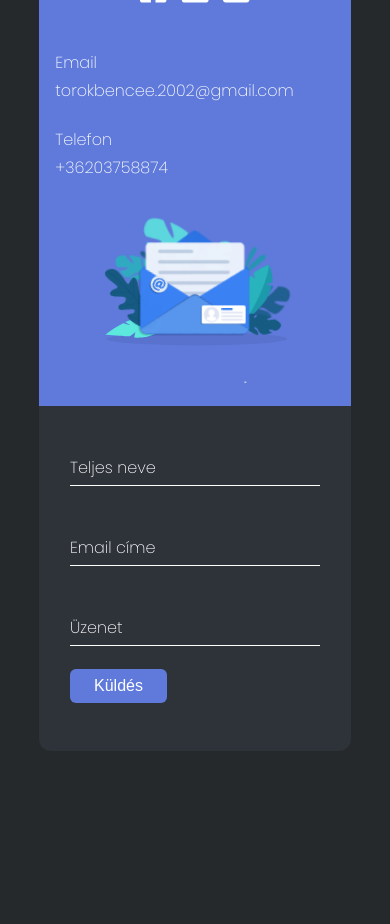
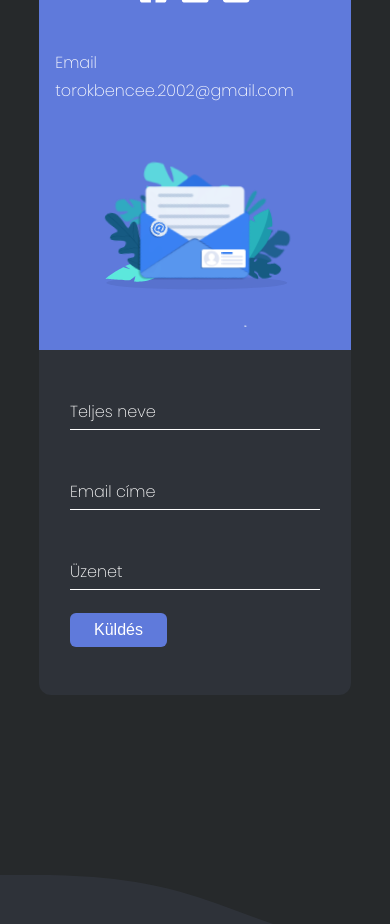
Before and after one commit to Tbence2002/torokbence-portfolio, a React (Create React App) app: page / in a window 390 px wide. Shown: the part 6200-7124 px from the top of the page. Built offline with nearby package versions, Linux system fonts and the light colour scheme.

Commit message:
Edit telephone

```diff
--- a/src/components/Kapcsolat.jsx
+++ b/src/components/Kapcsolat.jsx
@@ -60,10 +60,6 @@ function Kapcsolat() {
                             <p>Email</p>
                             <p>torokbencee.2002@gmail.com</p>
                         </div>
-                        <div className="tel">
-                            <p>Telefon</p>
-                            <p>+36203758874</p>
-                        </div>
                         <div className="email-anim-container">
                             <div className="email-anim">
                                 <Lottie animationData={animationData} />
```
